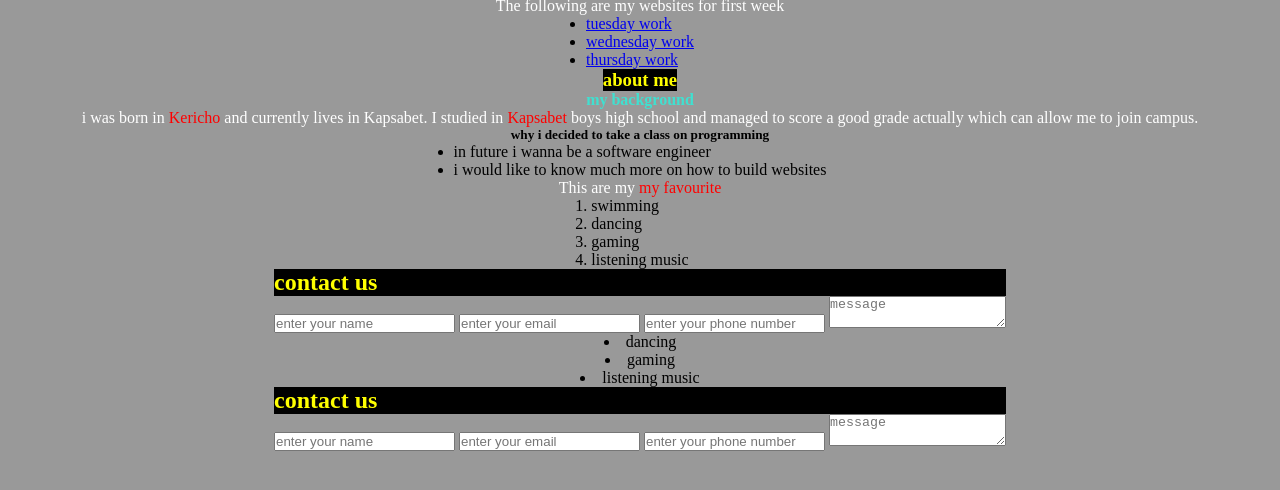
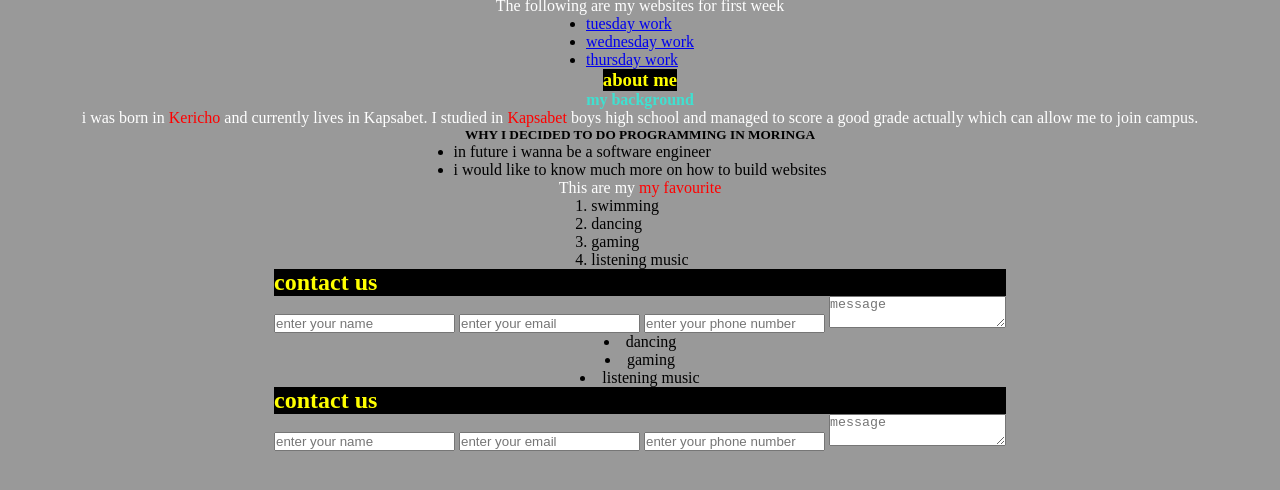
Before and after one commit to DENNIS954/moringa-projects, a plain HTML site: page index.html in a window 1280 px wide. Shown: the part 222-712 px from the top of the page. Drawn offline with Linux system fonts and the light colour scheme.

Commit message:
why i decided to do programming title case chanmged

```diff
--- a/index.html
+++ b/index.html
@@ -28,7 +28,7 @@
 <p>i was born in <span>Kericho</span> and currently lives in Kapsabet.
     I studied in <span>Kapsabet</span> boys high school and managed to score a good grade actually which can allow me to join campus.
 </p>
-<h5>why i decided to take a class on programming</h5>
+<h5>WHY I DECIDED TO DO PROGRAMMING IN MORINGA</h5>
 <ul>
     <li>in future i wanna be a software engineer</li>
     <li>i would like to know much more on how to build websites</li>
```
